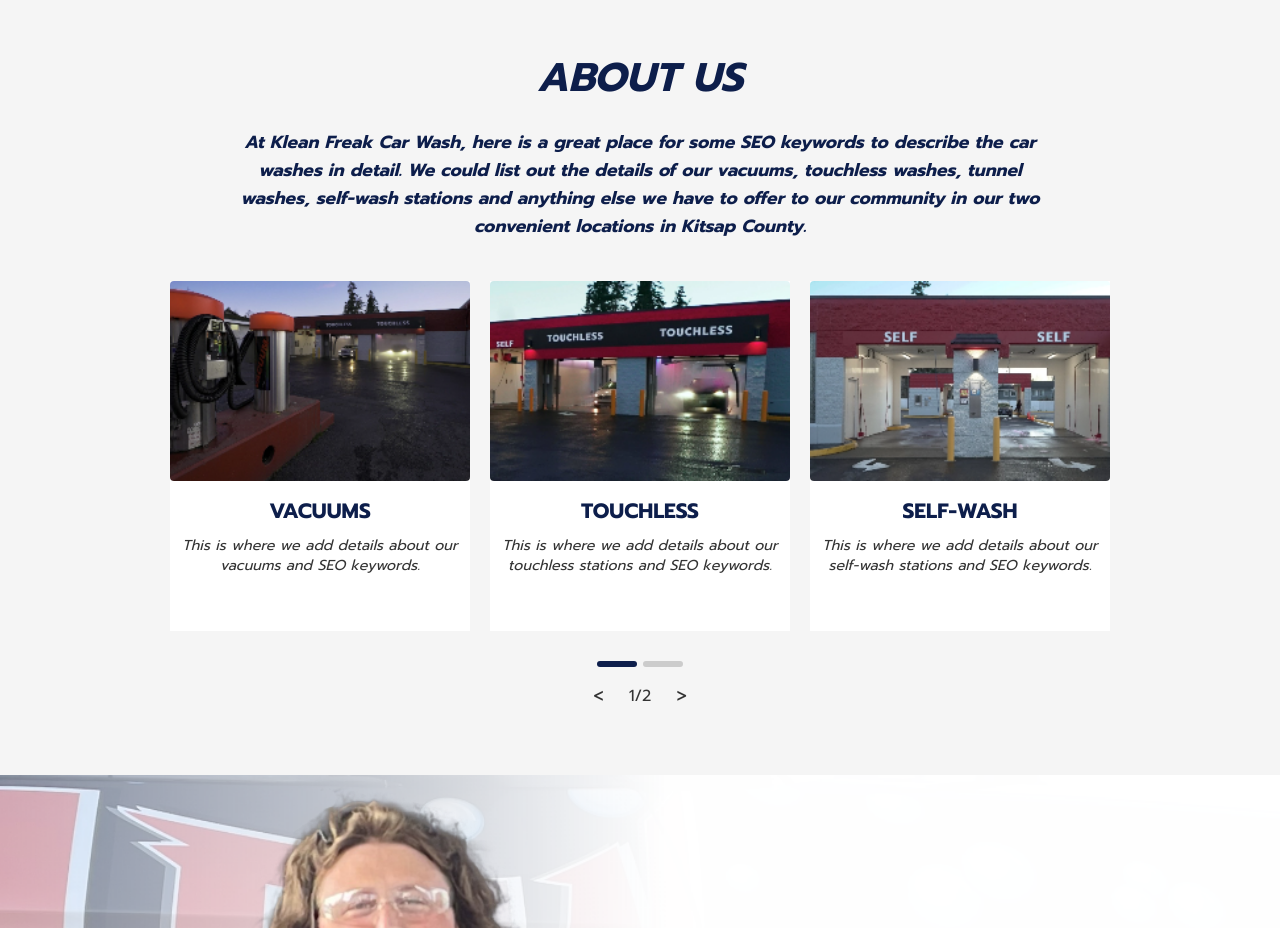
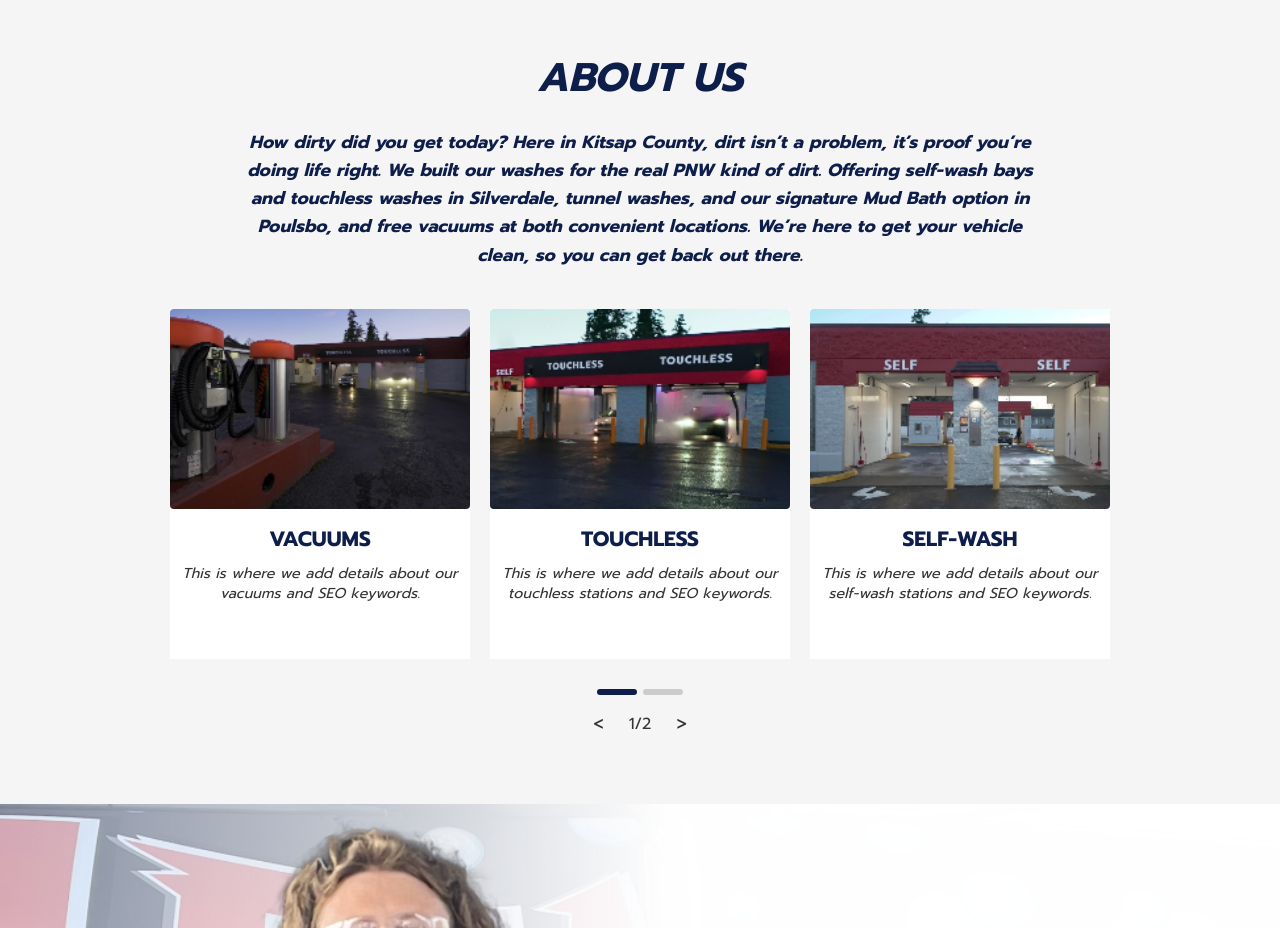
Before and after one commit to Jmorrissette1/klean-freak, a Next.js app: page / in a window 1280 px wide. Shown: the part 1300-2228 px from the top of the page. Built offline with nearby package versions, Linux system fonts and the light colour scheme.

Commit message:
added proper about us

```diff
--- a/src/app/components/AboutUs.tsx
+++ b/src/app/components/AboutUs.tsx
@@ -34,7 +34,7 @@
   const pages = chunkArray(services, perPage);
   const totalPages = pages.length;
 
-  // Reset page if switching between mobile/desktop changes total pages
+
   useEffect(() => {
     setPage(0);
   }, [isMobile]);
@@ -46,11 +46,7 @@
     <section className="aboutUsSection">
       <h2 className="aboutUsTitle">ABOUT US</h2>
       <p className="aboutUsDescription">
-        At Klean Freak Car Wash, here is a great place for some SEO keywords to
-        describe the car washes in detail. We could list out the details of our
-        vacuums, touchless washes, tunnel washes, self-wash stations and anything
-        else we have to offer to our community in our two convenient locations in
-        Kitsap County.
+        How dirty did you get today? Here in Kitsap County, dirt isn’t a problem, it’s proof you’re doing life right. We built our washes for the real PNW kind of dirt. Offering self-wash bays and touchless washes in Silverdale, tunnel washes, and our signature Mud Bath option in Poulsbo, and free vacuums at both convenient locations. We’re here to get your vehicle clean, so you can get back out there.
       </p>
 
       <div className="carouselContainer">
```
